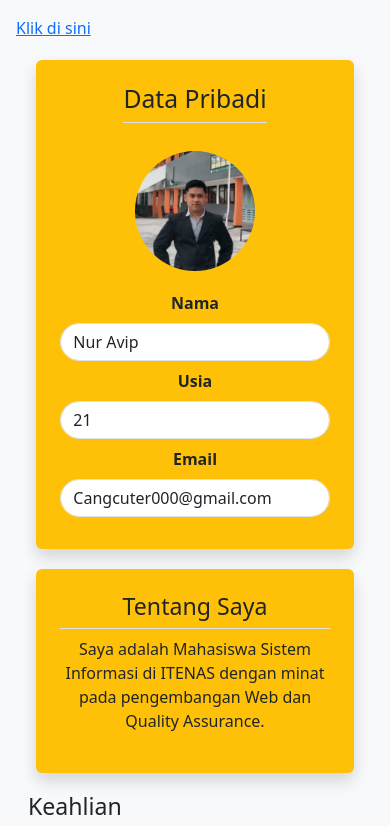
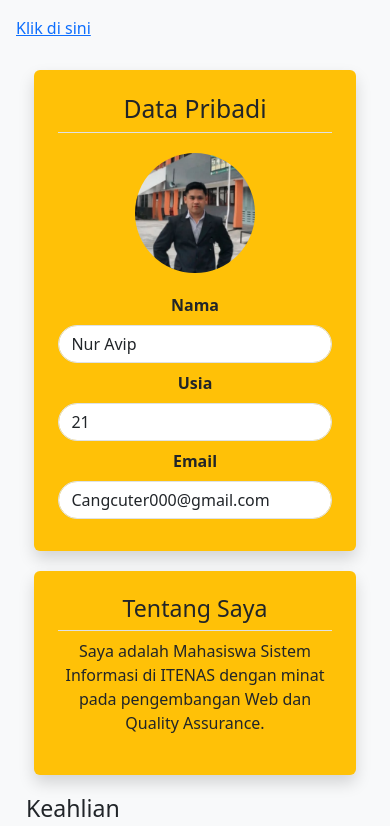
Before and after one commit to NurApip/profilku, a plain HTML site: page index.html in a window 390 px wide. Shown: the top 826 px of the page. Drawn offline with nearby package versions, Linux system fonts and the light colour scheme.

Commit message:
Update style.css

```diff
--- a/style.css
+++ b/style.css
@@ -4,38 +4,45 @@ body {
     padding: 0;
 }
 
-/* Container untuk Data Pribadi dan Tentang */
+/* Container untuk Data Pribadi & Tentang */
 .DataPribadi, .Tentang {
     background-color: gray;
     margin: 20px auto;  /* Tengah otomatis */
-    padding: 30px;  /* Kurangi padding agar lebih rapi */
+    padding: 30px;
     width: 90%;  /* Gunakan persentase agar fleksibel */
     max-width: 600px;  /* Batasi lebar maksimum */
     text-align: center;
-    border-radius: 10px;  /* Biar lebih smooth */
+    border-radius: 10px;
+    box-shadow: 2px 2px 10px rgba(0, 0, 0, 0.2);
 }
 
 /* Styling untuk gambar */
 .poto img {
     width: 150px;  /* Ukuran gambar dibatasi */
     height: 150px;
-    border-radius: 50%;  /* Biar foto jadi lingkaran */
-    object-fit: cover;  /* Pastikan gambar tetap proporsional */
+    border-radius: 50%;  /* Agar gambar bulat */
+    object-fit: cover;
     display: block;
     margin: 20px auto;
 }
 
-/* Styling untuk teks */
-#p1 {
-    color: black;
-    border-bottom: 3px solid blue;
-    display: inline-block;
+/* Menghindari overflow di HP */
+.container {
+    width: 100%;
+    max-width: 100%;
+    padding: 10px;
+    box-sizing: border-box;
 }
 
-/* 🔹 Media Query untuk layar kecil */
+/* Menghindari teks atau tabel terlalu lebar */
+table {
+    width: 100%;
+}
+
+/* Responsif untuk layar kecil */
 @media (max-width: 600px) {
     .DataPribadi, .Tentang {
-        width: 95%; /* Lebih fleksibel di layar kecil */
+        width: 95%;  /* Lebih fleksibel di layar kecil */
         padding: 20px;
     }
 
@@ -43,4 +50,9 @@ body {
         width: 120px;
         height: 120px;
     }
+
+    /* Memastikan input field tidak melebar */
+    input {
+        font-size: 14px;
+    }
 }
```
